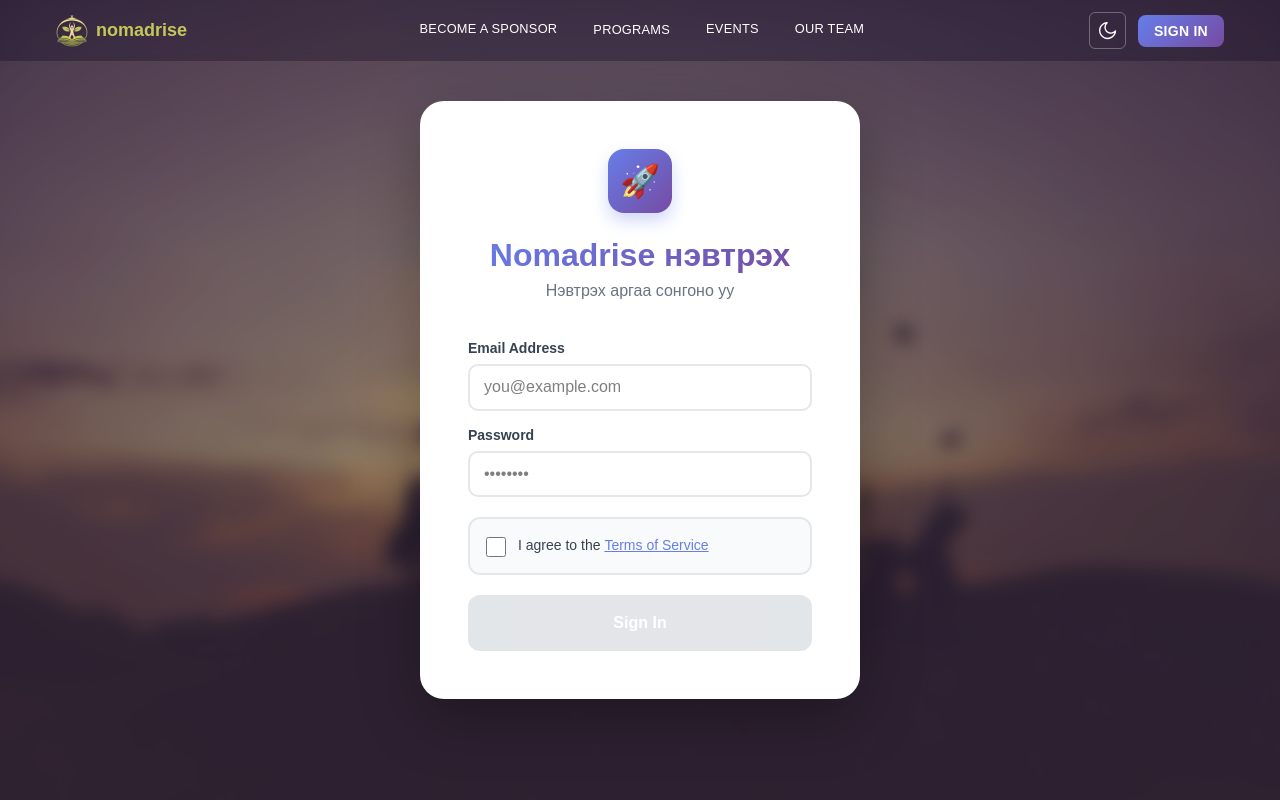
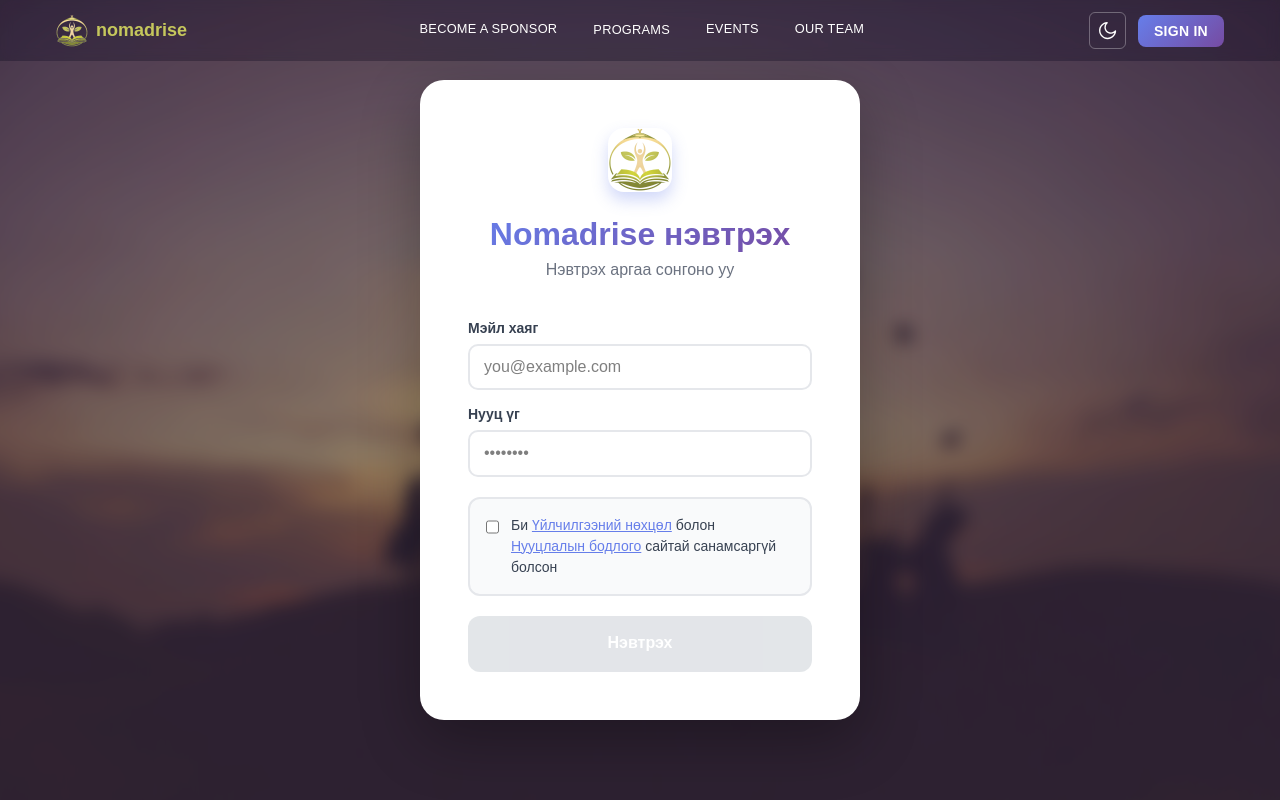
Before and after one commit to saruulmn/nomadrise-frontend, a Next.js app: page /en/login in a window 1280 px wide. Shown: the top 800 px of the page. Built offline with nearby package versions, Linux system fonts and the light colour scheme; no server answers.

Commit message:
feat: replace rocket emoji with logo and translate login page to mongolian

```diff
--- a/app/[lang]/login/page.tsx
+++ b/app/[lang]/login/page.tsx
@@ -135,18 +135,22 @@
         <div className="text-center mb-10">
           <div
             style={{
-              width: "64px",
-              height: "64px",
-              background: "linear-gradient(135deg, #667eea 0%, #764ba2 100%)",
-              borderRadius: "16px",
+              margin: "0 auto 24px",
               display: "flex",
-              alignItems: "center",
               justifyContent: "center",
-              margin: "0 auto 24px",
-              boxShadow: "0 8px 16px rgba(102, 126, 234, 0.3)",
             }}
           >
-            <span style={{ fontSize: "32px" }}>🚀</span>
+            <img
+              src="/logo.png"
+              alt="NomadRise Logo"
+              width={64}
+              height={64}
+              style={{
+                borderRadius: "16px",
+                objectFit: "contain",
+                boxShadow: "0 8px 16px rgba(102, 126, 234, 0.3)",
+              }}
+            />
           </div>
           <h1
             style={{
@@ -158,10 +162,10 @@
               marginBottom: "8px",
             }}
           >
-            {dictionary.login.title || "Sign In"}
+            {dictionary.login?.title || "Nomadrise-д нэвтрэх"}
           </h1>
           <p style={{ color: "#6b7280", fontSize: "16px" }}>
-            {dictionary.login.subtitle || "Enter your email and password"}
+            {dictionary.login?.subtitle || "Таны мэйл хаяг болон нууц үгээ оруулна уу"}
           </p>
         </div>
 
@@ -195,7 +199,7 @@
                 marginBottom: "8px",
               }}
             >
-              Email Address
+              Мэйл хаяг
             </label>
             <input
               type="email"
@@ -228,7 +232,7 @@
                 marginBottom: "8px",
               }}
             >
-              Password
+              Нууц үг
             </label>
             <input
               type="password"
@@ -289,7 +293,7 @@
                   fontWeight: "500",
                 }}
               >
-                I agree to the{" "}
+                Би{" "}
                 <button
                   type="button"
                   onClick={() => setShowPolicyModal(true)}
@@ -311,8 +315,33 @@
                     (e.currentTarget.style.color = "#667eea")
                   }
                 >
-                  Terms of Service
+                  {dictionary.login?.termsLink || "Үйлчилгээний нөхцөл"}
                 </button>
+                {" "}болон{" "}
+                <button
+                  type="button"
+                  onClick={() => setShowPolicyModal(true)}
+                  style={{
+                    background: "none",
+                    border: "none",
+                    color: "#667eea",
+                    cursor: "pointer",
+                    textDecoration: "underline",
+                    padding: "0",
+                    fontSize: "inherit",
+                    fontWeight: "inherit",
+                    fontFamily: "inherit",
+                  }}
+                  onMouseEnter={(e) =>
+                    (e.currentTarget.style.color = "#764ba2")
+                  }
+                  onMouseLeave={(e) =>
+                    (e.currentTarget.style.color = "#667eea")
+                  }
+                >
+                  {dictionary.login?.privacyLink || "Нууцлалын бодлого"}
+                </button>
+                {" "}сайтай санамсаргүй болсон
               </span>
             </label>
           </div>
@@ -355,7 +384,7 @@
               }
             }}
           >
-            {isSubmitting ? "Signing in..." : "Sign In"}
+            {isSubmitting ? "Нэвтэрч байна..." : "Нэвтрэх"}
           </button>
         </form>
       </div>
```
